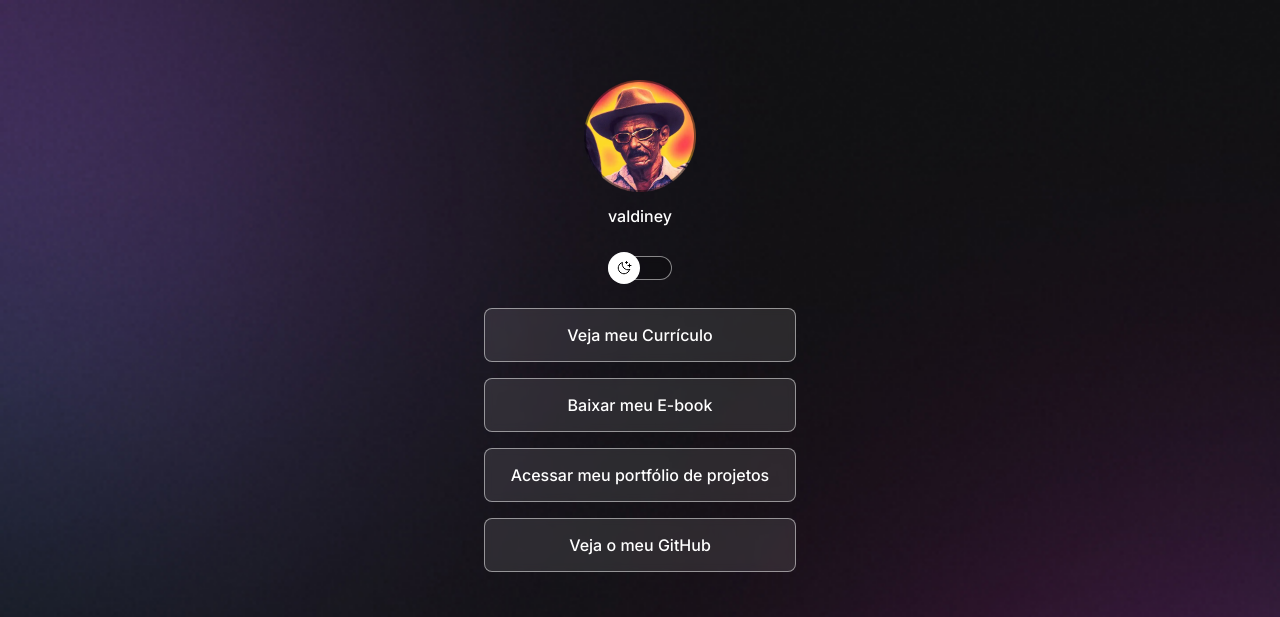
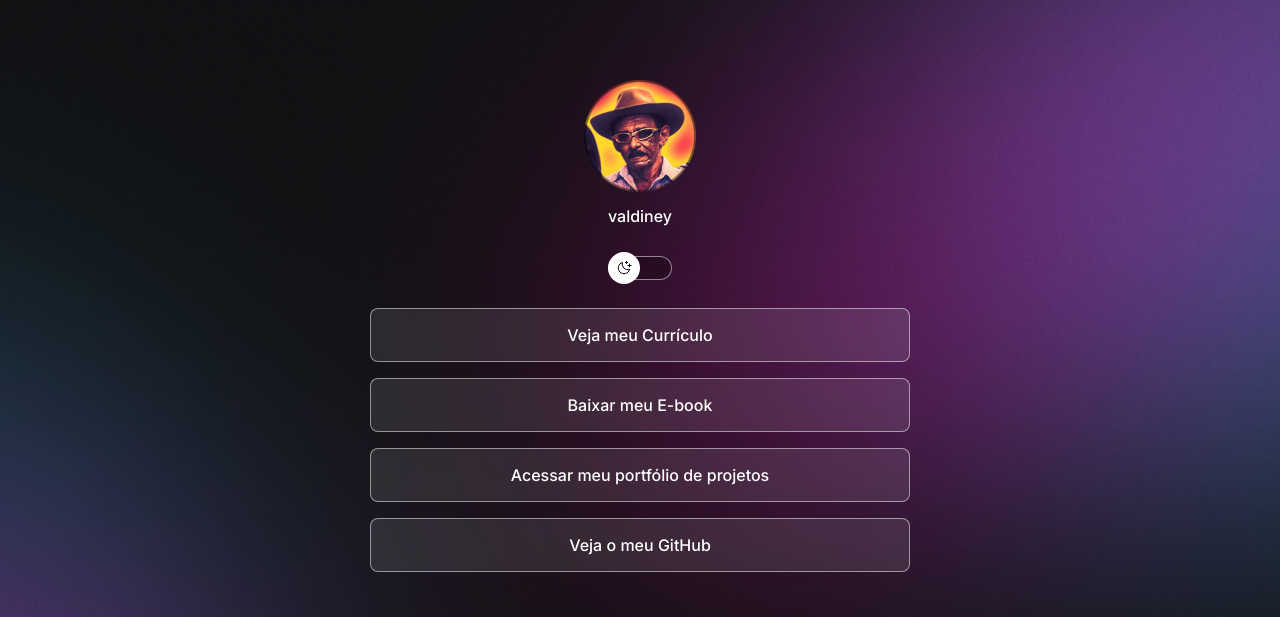
Before and after one commit to valldiney/PaginaPessoal, a plain HTML site: page index.html in a window 1280 px wide. Shown: the top 617 px of the page. Drawn offline with nearby package versions, Linux system fonts and the light colour scheme.

Commit message:
change background based media queries

```diff
--- a/style.css
+++ b/style.css
@@ -35,13 +35,17 @@ body {
   */
   /*simplificando em uma linha - background: color image repeat position/size*/
   background: var(--bg-url) no-repeat top center/cover;
+    height: 100vh;
 }
+
+
 body * {
   font-family: "Inter", sans-serif;
   color: var(--text-color);
 }
 #container {
-  width: 360px;
+  width: 100%;
+  max-width: 588px;
   margin: 56px auto 0px;
   padding: 0 24px;
 }
@@ -107,16 +111,6 @@ body * {
   border-radius: 9999px;
   cursor: pointer;
 }
-/*#container li {
-  text-align: center;
-  border: 1px solid rgba(255, 255, 255, 0.1);
-  border-radius: 8px;
-  padding: 16px;
-  margin: 16px 24px;
-  display: block;
-  background-color: rgba(255, 255, 255, 0.1);
-}
-  */
 /*links*/
 ul {
   list-style: none;
@@ -193,3 +187,12 @@ footer ion-icon {
   padding: 8px 0;
   font-size: 16px;
 }
+/*media queries*/
+@media (min-width: 700px) {
+  :root {
+    --bg-url: url(./assets/web/bg-desktop.jpg);
+  }
+  .light {
+    --bg-url: url(./assets/web/bg-desktop-light.jpg);
+  }
+}
```
